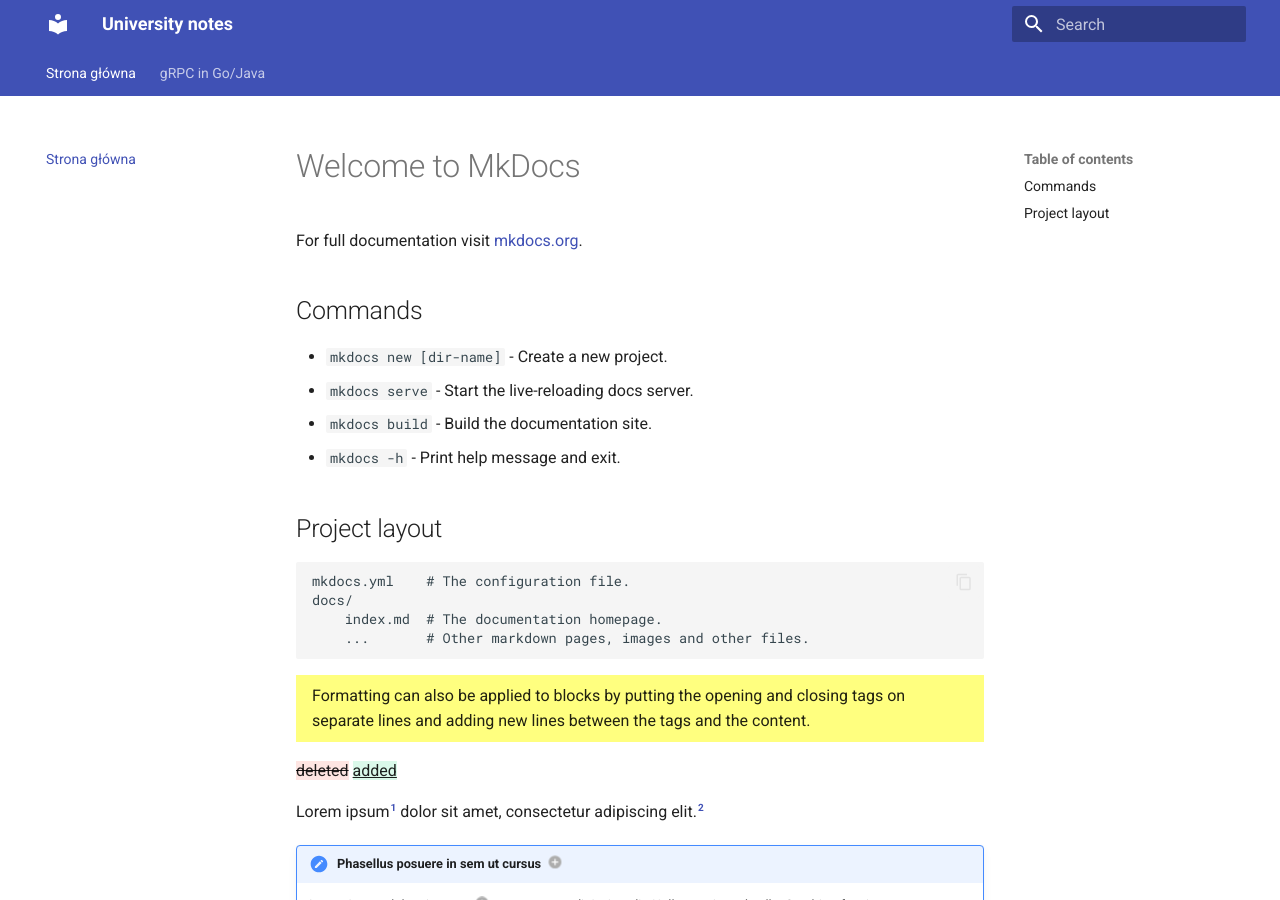
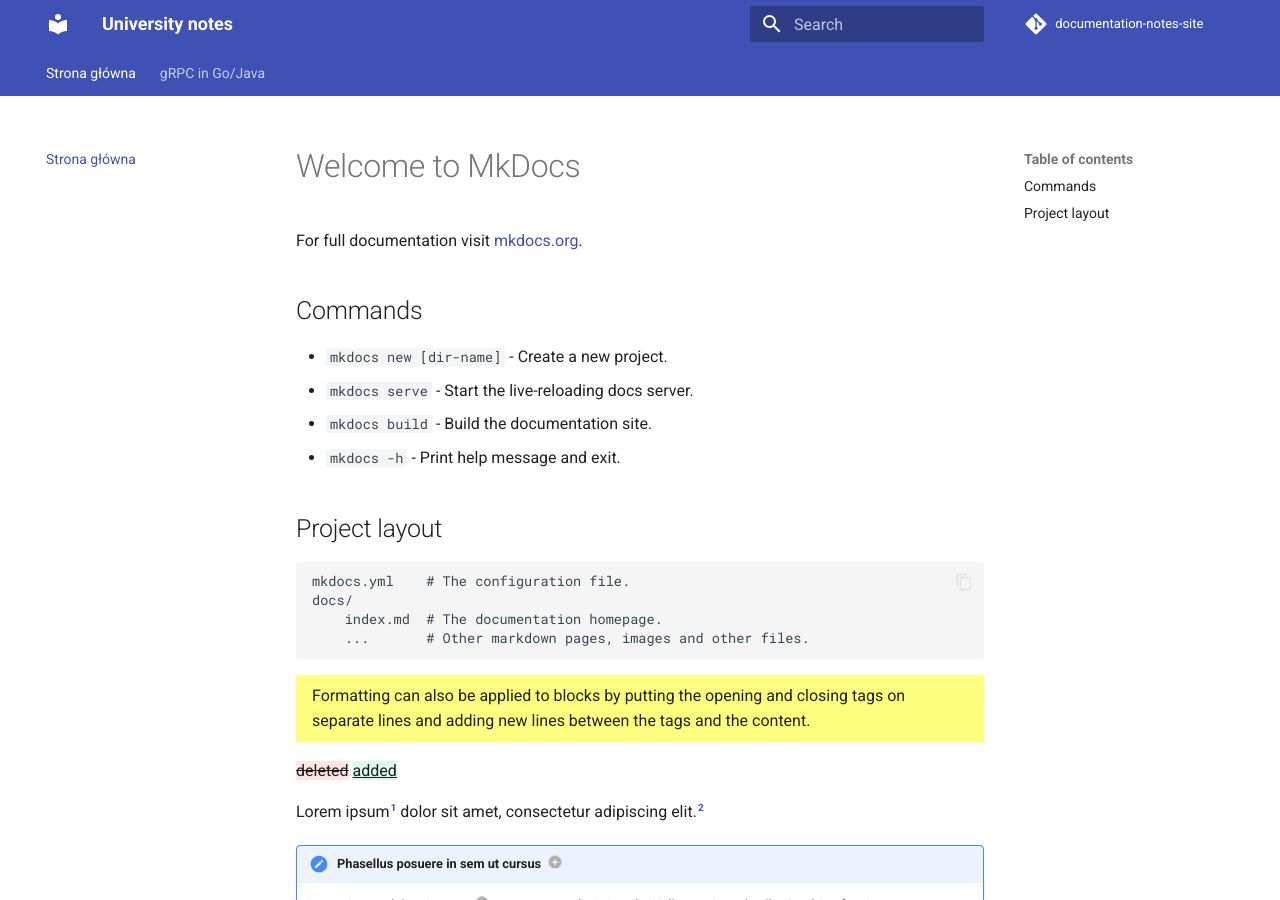
Before and after one commit to pawlowiczf/notes, an MkDocs documentation site: the page built from docs/index.md, in a window 1280 px wide and 900 px high. Built offline with MkDocs 1.6.1 and Material for MkDocs 9.7.7, drawn with Linux system fonts in a browser that asks for light colours; comment, search, counter and statistics services are not loaded.

Commit message:
changed mkdocs.yml

```diff
--- a/mkdocs.yml
+++ b/mkdocs.yml
@@ -50,7 +50,10 @@
 #   - stylesheets/extra.css
 
 site_name: University notes
-site_url: https://github.com/pawlowiczf/documentation-notes-site
+
+repo_name: documentation-notes-site
+repo_url: https://github.com/pawlowiczf/documentation-notes-site
+
 
 theme:
   name: material
```
